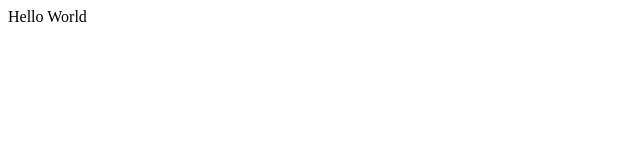
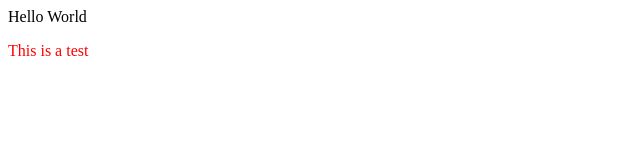
Before and after one commit to sbeyerjr/Hospitality-App, a website: page public/index.html in a window 1280 px wide. Shown: the full height of the page, 0-640 px from the left. Drawn offline with Linux system fonts and the light colour scheme.

Commit message:
index.html changes

```diff
--- a/public/index.html
+++ b/public/index.html
@@ -1 +1,2 @@
 <p>Hello World</p>
+<div style="color:red">This is a test</div>
```
